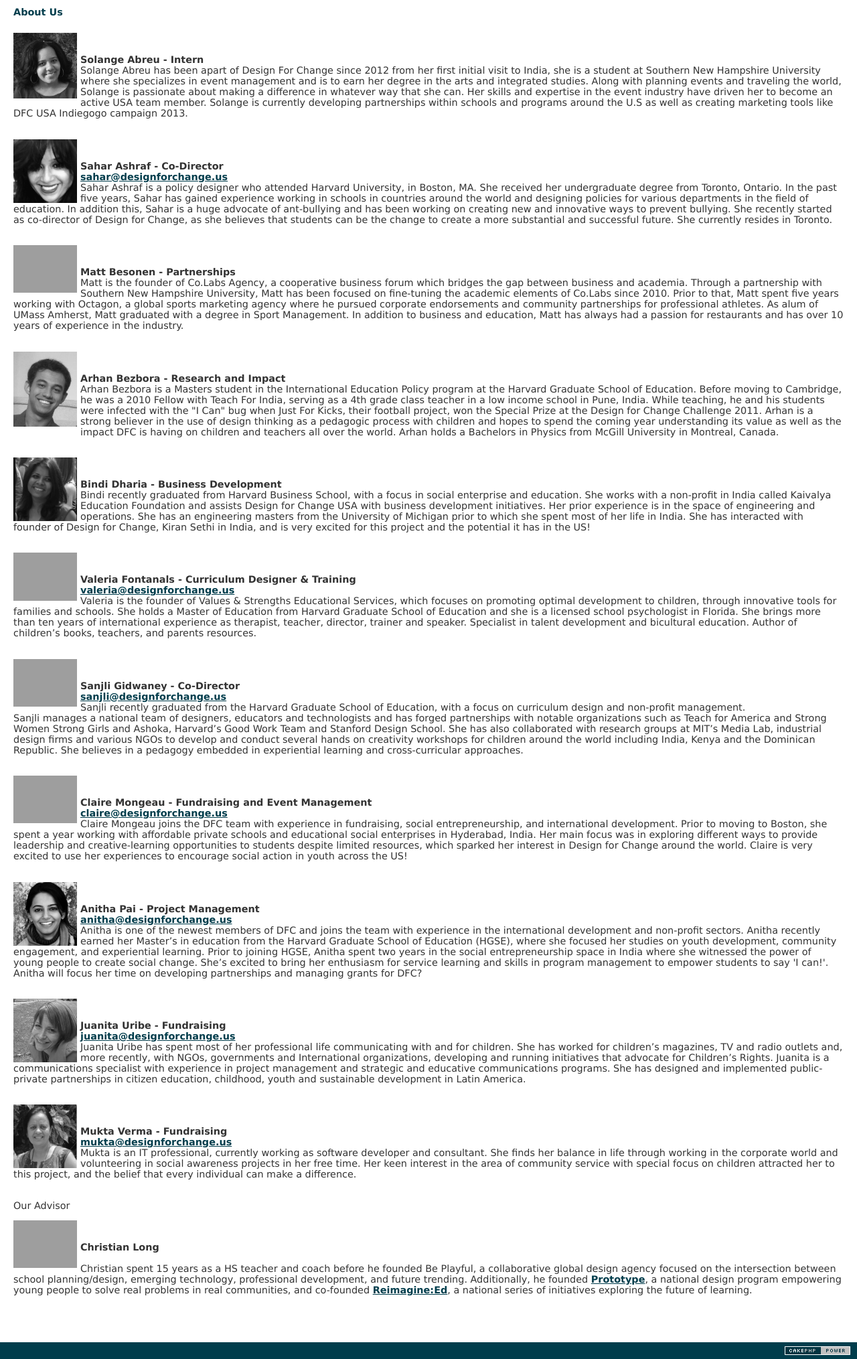
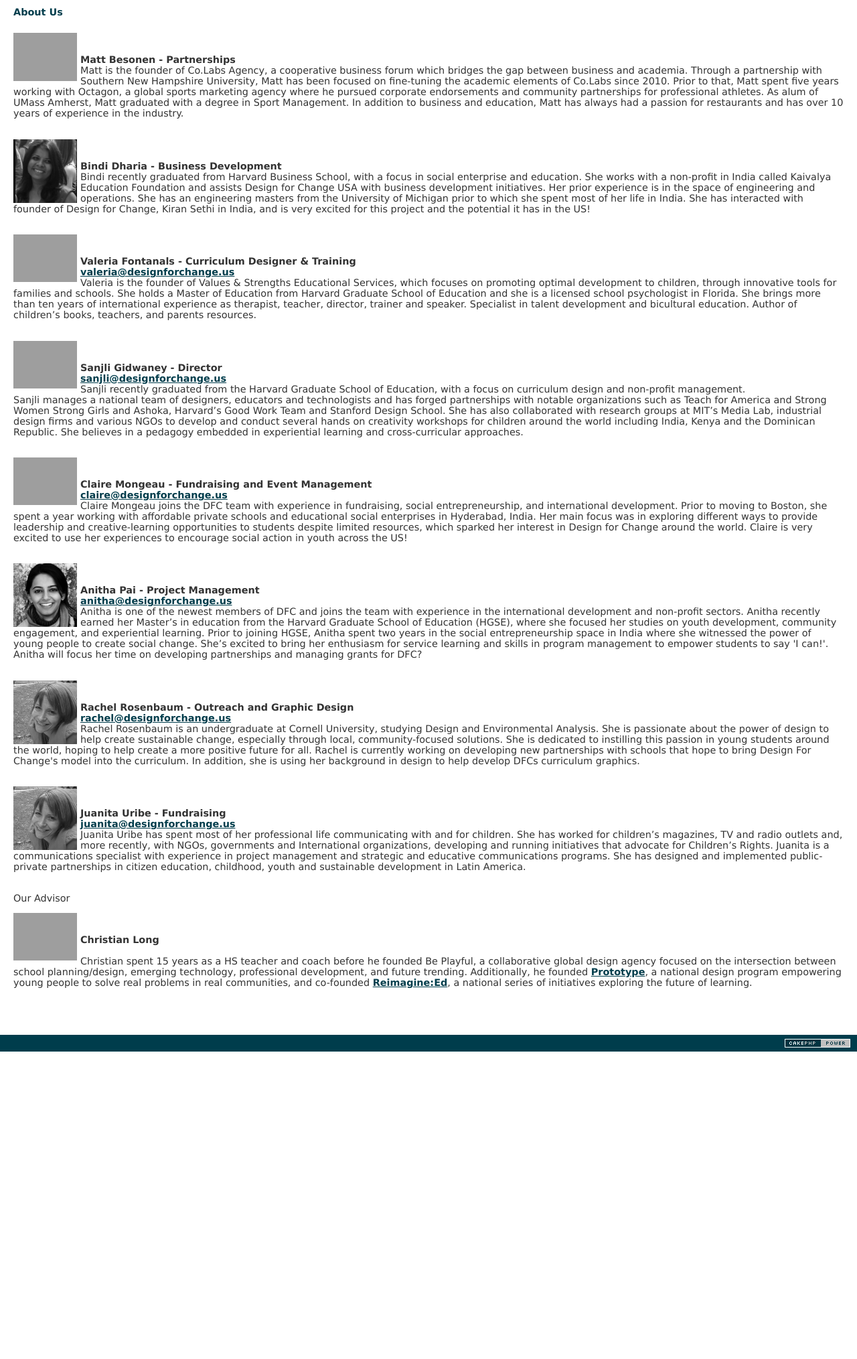
Before and after one commit to harrisonj/Design-for-Change-USA, a CakePHP app: the page made by app/View/Pages/aboutus.ctp in a window 1280 px wide. Shown: the part 47-2076 px from the top of the page at 67% size. After the commit the page ends 1617 px from the top, so only its background shows below. Run offline with PHP 8.4 and a stand-in for CakePHP, Linux system fonts and the light colour scheme; the template is opened without the code that fills it, so the values that code supplies are empty; some libraries are stand-ins or nearby versions; grey boxes are pictures that could not be loaded.

Commit message:
content updates

```diff
--- a/app/View/Pages/aboutus.ctp
+++ b/app/View/Pages/aboutus.ctp
@@ -5,40 +5,12 @@
     <br>
     <div class="insidepage container">
 		<div class="normaltext" style="float: left; width: 100px">
-			<img width="95" alt="" src="/dfcusa/images/solange.png">
-		</div>
-		<div class="normaltext">
-			<br><br>
-			<b>Solange Abreu - Intern</b><br>
-            Solange Abreu has been apart of Design For Change since 2012 from her first initial visit to India, she is a student at Southern New Hampshire University where she specializes in event management and is to earn her degree in the arts and integrated studies.  Along with planning events and traveling the world, Solange is passionate about making a difference in whatever way that she can.  Her skills and expertise in the event industry have driven her to become an active USA team member. Solange is currently developing partnerships within schools and programs around the U.S as well as creating marketing tools like DFC USA Indiegogo campaign 2013.
-            <p>&nbsp;</p>
-		</div>
-    <div class="normaltext" style="float: left; width: 100px">
-			<img width="95" alt="" src="/dfcusa/images/sahar.png">
-		</div>
-		<div class="normaltext">
-			<br><br>
-			<b>Sahar Ashraf - Co-Director</b><br>
-			<a href="mailto:sahar@designforchange.us">sahar@designforchange.us</a><br>
-      Sahar Ashraf is a policy designer who attended Harvard University, in Boston, MA. She received her undergraduate degree from Toronto, Ontario. In the past five years, Sahar has gained experience working in schools in countries around the world and designing policies for various departments in the field of education. In addition this, Sahar is a huge advocate of ant-bullying and has been working on creating new and innovative ways to prevent bullying. She recently started as co-director of Design for Change, as she believes that students can be the change to create a more substantial and successful future. She currently resides in Toronto.
-      <p>&nbsp;</p>
-		</div>
-		<div class="normaltext" style="float: left; width: 100px">
 			<img width="95" alt="" src="/dfcusa/images/matt-bw.png">
 		</div>
 		<div class="normaltext">
 			<br><br>
 			<b>Matt Besonen - Partnerships</b><br>
             Matt is the founder of Co.Labs Agency, a cooperative business forum which bridges the gap between business and academia. Through a partnership with Southern New Hampshire University, Matt has been focused on fine-tuning the academic elements of Co.Labs since 2010. Prior to that, Matt spent five years working with Octagon, a global sports marketing agency where he pursued corporate endorsements and community partnerships for professional athletes. As alum of UMass Amherst, Matt graduated with a degree in Sport Management. In addition to business and education, Matt has always had a passion for restaurants and has over 10 years of experience in the industry.
-            <p>&nbsp;</p>
-		</div>
-		<div class="normaltext" style="float: left; width: 100px">
-			<img width="95" alt="" src="/dfcusa/images/arhan.png">
-		</div>
-		<div class="normaltext">
-			<br><br>
-			<b>Arhan Bezbora - Research and Impact</b><br>
-            Arhan Bezbora is a Masters student in the International Education Policy program at the Harvard Graduate School of Education. Before moving to Cambridge, he was a 2010 Fellow with Teach For India, serving as a 4th grade class teacher in a low income school in Pune, India. While teaching, he and his students were infected with the "I Can" bug when Just For Kicks, their football project, won the Special Prize at the Design for Change Challenge 2011. Arhan is a strong believer in the use of design thinking as a pedagogic process with children and hopes to spend the coming year understanding its value as well as the impact DFC is having on children and teachers all over the world. Arhan holds a Bachelors in Physics from McGill University in Montreal, Canada.
             <p>&nbsp;</p>
 		</div>
 		<div class="normaltext" style="float: left; width: 100px">
@@ -65,7 +37,7 @@
 		</div>
 		<div class="normaltext">
 			<br><br>
-			<b>Sanjli Gidwaney - Co-Director</b><br>
+			<b>Sanjli Gidwaney - Director</b><br>
 			<a href="mailto:sanjli@designforchange.us">sanjli@designforchange.us</a><br>
 			Sanjli recently graduated from the Harvard Graduate School of Education, with a focus on curriculum design and non-profit management.
 			<br/>
@@ -97,19 +69,19 @@
 		</div>
 		<div class="normaltext">
 			<br><br>
+			<b>Rachel Rosenbaum - Outreach and Graphic Design</b><br>
+			<a href="mailto:rachel@designforchange.us">rachel@designforchange.us</a><br>
+	        Rachel Rosenbaum is an undergraduate at Cornell University, studying Design and Environmental Analysis. She is passionate about the power of design to help create sustainable change, especially through local, community-focused solutions.  She is dedicated to instilling this passion in young students around the world, hoping to help create a more positive future for all. Rachel is currently working on developing new partnerships with schools that hope to bring Design For Change's model into the curriculum. In addition, she is using her background in design to help develop DFCs curriculum graphics.
+	        <p>&nbsp;</p>
+		</div>
+		<div class="normaltext" style="float: left; width: 100px">
+			<img width="95" alt="" src="/dfcusa/images/juanita.png">
+		</div>
+		<div class="normaltext">
+			<br><br>
 			<b>Juanita Uribe - Fundraising</b><br>
 			<a href="mailto:juanita@designforchange.us">juanita@designforchange.us</a><br>
 	        Juanita Uribe has spent most of her professional life communicating with and for children. She has worked for children’s magazines, TV and radio outlets and, more recently, with NGOs, governments and International organizations, developing and running initiatives that advocate for Children’s Rights. Juanita is a communications specialist with experience in project management and strategic and educative communications programs. She has designed and implemented public-private partnerships in citizen education, childhood, youth and sustainable development in Latin America.
-	        <p>&nbsp;</p>
-		</div>
-		<div class="normaltext" style="float: left; width: 100px">
-			<img width="95" alt="" src="/dfcusa/images/mukta.png">
-		</div>
-		<div class="normaltext">
-			<br><br>
-			<b>Mukta Verma - Fundraising</b><br>
-			<a href="mailto:mukta@designforchange.us">mukta@designforchange.us</a><br>
-	        Mukta is an IT professional, currently working as software developer and consultant. She finds her balance in life through working in the corporate world and volunteering in social awareness projects in her free time. Her keen interest in the area of community service with special focus on children attracted her to this project, and the belief that every individual can make a difference.
 	        <p>&nbsp;</p>
 		</div>
 		<p class="pagetitle">Our Advisor</p>
--- a/app/View/Pages/home.ctp
+++ b/app/View/Pages/home.ctp
@@ -6,6 +6,7 @@
           <ul id="mycarousel" class="jcarousel-skin-tango" style="height: 175px">
             <li><a href="http://www.youtube.com/watch?v=k_x1tUeUp64&feature=youtu.be" target="_new"><img src="/dfcusa/images/photos/btc2012_snapshot.png" width="190" height="175" alt="" /></a></li>
             <li><a href="http://www.youtube.com/watch?v=vpz9EncLy6w&feature=youtu.be" target="_new"><img src="/dfcusa/images/photos/storyofdfc_snapshot.png" width="190" height="175" alt="" /></a></li>
+            <li><a href="http://www.youtube.com/watch?v=8b-gRi1oFb0&noredirect=1" target="_new"><img src="/dfcusa/images/photos/globalmeet_snapshot.png" width="190" height="175" alt="" /></a></li>
             <li><a href="http://www.youtube.com/watch?v=ZWSAIr942YE" target="_new"><img src="/dfcusa/images/photos/gardner_snapshot.png" width="190" height="175" alt="" /></a></li>
             <li><a href="http://www.youtube.com/watch?v=BFbh6FitNq8" target="_new"><img src="/dfcusa/images/photos/rockefeller_snapshot.png" width="190" height="175" alt="" /></a></li>
             <li><a href="http://www.ted.com/talks/kiran_bir_sethi_teaches_kids_to_take_charge.html" target="_new"><img src="/dfcusa/images/photos/ted_snapshot.png" width="190" height="175" alt="" /></a></li>
@@ -30,13 +31,15 @@
     	<p class="ourVideos"><span>Awards & Partners</span> DFC is recognized by:</p>
     	<div id="wrap" class="awards">
     		<ul>
+                <li><a href="http://www.teachforamerica.org/" target="_new"><img src="/dfcusa/images/sponsors/tfalogo.jpg" width="100" /></a></li>
+                <li><a href="https://www.youthventure.org/" target="_new"><img src="/dfcusa/images/sponsors/youthventure1.jpg" width="100" /></a></li>
     			<li><a href="http://www.rockefellerfoundation.org/" target="_new"><img src="/dfcusa/images/sponsors/rockefeller.png" width="100" /></a></li>
     			<li><a href="http://www.designtoimprovelife.dk/" target="_new"><img src="/dfcusa/images/sponsors/indexaward.png" /></a></li>
+                <li><a href="http://www.colabsagency.com/" target="_new"><img src="/dfcusa/images/sponsors/colabs.png" width="55" /></a></li>
     			<li><a href="http://www.thinkfun.com/" target="_new"><img src="/dfcusa/images/sponsors/thinkfun.png" /></a></li>
     			<li><a href="http://dschool.stanford.edu/" target="_new"><img src="/dfcusa/images/sponsors/dschool.png" width="100" /></a></li>
     			<li style="height: 100px"><a href="http://www.ideo.com/" target="_new"><img src="/dfcusa/images/sponsors/ideo.png" width="100" /></a></li>
                 <li><a href="http://www.goodworkproject.org/" target="_new"><img src="/dfcusa/images/sponsors/projectzero.gif" width="150" /></a></li>
-                <li><a href="http://www.colabsagency.com/" target="_new"><img src="/dfcusa/images/sponsors/colabs.png" width="55" /></a></li>
     		</ul>
     		<br class="clear"/><br class="clear"/>
     	</div>
--- a/app/webroot/css/main.css
+++ b/app/webroot/css/main.css
@@ -237,6 +237,7 @@ padding:0;
 				.awards ul li {
 					float: left;
 					margin-right: 30px;
+					margin-top: 20px;
 				}
 			.subscribe, .subscribeHome{
 			}
```
Also changed, not shown: app/webroot/images/photos/globalmeet_snapshot.png (added), app/webroot/images/rachel.jpg (added), app/webroot/images/sponsors/tfalogo.jpg (added), app/webroot/images/sponsors/youthventure1.jpg (added), app/webroot/images/tfalogo.jpg (added), app/webroot/images/youthventure1.jpg (added), 4 other files.
